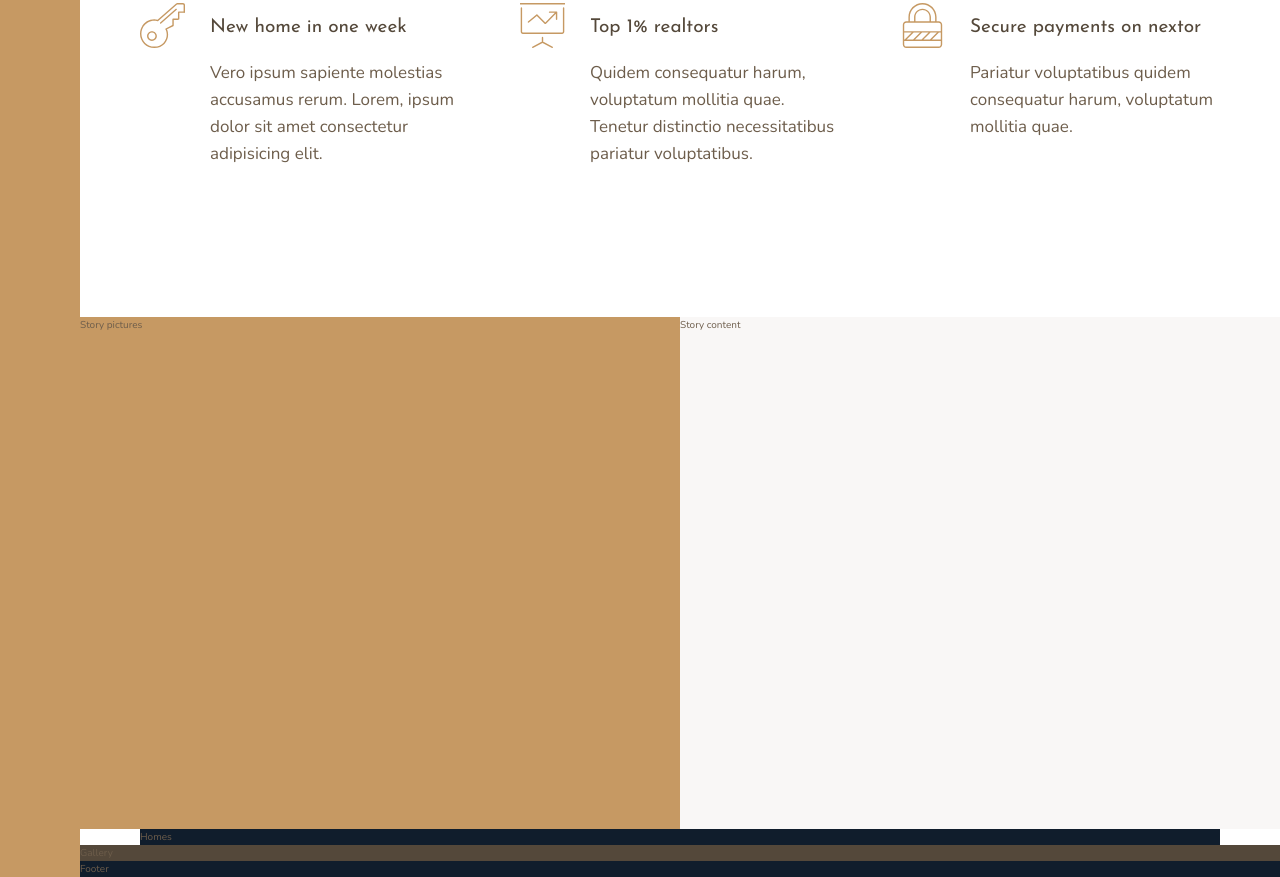
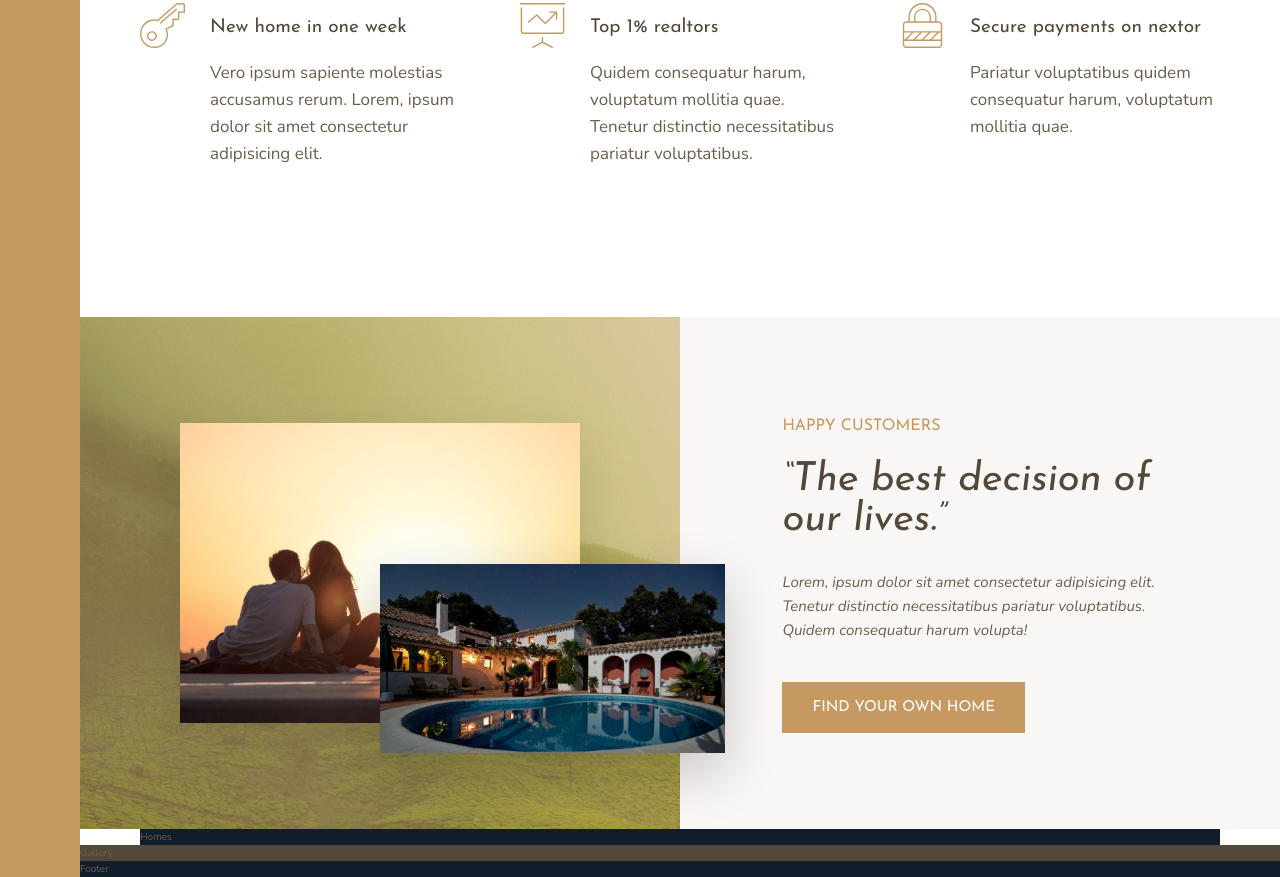
Before and after one commit to Kenny-Hom27/nexter-project, a website: page index.html in a window 1280 px wide. Shown: the part 991-1868 px from the top of the page. Drawn offline with nearby package versions, Linux system fonts and the light colour scheme.

Commit message:
added story section

```diff
--- a/index.html
+++ b/index.html
@@ -77,11 +77,18 @@
     </section>
 
     <div class="story__pictures">
-        Story pictures
+        <img src="img/story-1.jpeg" alt="Couple with new house" class="story__img--1">
+        <img src="img/story-2.jpeg" alt="New house" class="story__img--2">
     </div>
 
     <div class="story__content">
-        Story content
+        <h3 class="heading-3 mb-sm">Happy Customers</h3>
+        <h2 class="heading-2 heading-2--dark mb-md">&ldquo;The best decision of our lives.&rdquo;</h2>
+        <p class="story__text">
+            Lorem, ipsum dolor sit amet consectetur adipisicing elit. Tenetur distinctio
+            necessitatibus pariatur voluptatibus. Quidem consequatur harum volupta!
+        </p>
+        <button class="btn">Find your own home</button>
     </div>
 
     <section class="homes">
--- a/sass/_story.scss
+++ b/sass/_story.scss
@@ -3,10 +3,48 @@
   &__pictures {
     background-color: $color-primary;
     grid-column: full-start / col-end 4;
+    background-image: linear-gradient(rgba($color-primary, .5), rgba($color-primary, .5)), url('../img/back.jpg');
+
+    display: grid;
+    grid-template-rows: repeat(6, 1fr);
+    grid-template-columns: repeat(6, 1fr);
+    align-items: center;
+  }
+
+  &__img--1 {
+    width: 100%;
+    grid-row: 2 / 6;
+    grid-column: 2 / 6;
+    box-shadow: 0 2rem 5rem rgba(#000, .1);
+  }
+
+  &__img--2 {
+    width: 115%;
+    grid-row: 4 / 6;
+    grid-column: 4 / 7;
+    z-index: 1;
+    box-shadow: 0 2rem 5rem rgba(#000, .2);
   }
 
   &__content {
     background-color: $color-grey-light-1;
     grid-column: col-start 5 / full-end;
+
+    padding: 6rem 8vw;
+
+    // display: flex;
+    // flex-direction: column;
+    // justify-content: center;
+    // align-items: flex-start;
+
+    display: grid;
+    align-content: center;
+    justify-items: start;
+  }
+
+  &__text {
+    font-size: 1.5rem;
+    font-style: italic;
+    margin-bottom: 4rem;
   }
 }
--- a/sass/_typography.scss
+++ b/sass/_typography.scss
@@ -9,10 +9,24 @@
 
 .heading-2 {
   @extend %heading;
+  font-size: 4rem;
+  font-style: italic;
+  line-height: 1;
+
+  &--light {
+    color: $color-grey-light-1;
+  }
+
+  &--dark {
+    color: $color-grey-dark-1;
+  }
 }
 
 .heading-3 {
   @extend %heading;
+  font-size: 1.6rem;
+  color: $color-primary;
+  text-transform: uppercase;
 }
 
 .heading-4 {
@@ -27,3 +41,25 @@
     color: $color-grey-dark-1;
   }
 }
+
+.btn {
+  background-color: $color-primary;
+  color: #fff;
+  border: none;
+  border-radius: 0;
+  font-family: $font-display;
+  font-size: 1.5rem;
+  text-transform: uppercase;
+  padding: 1.8rem 3rem;
+  cursor: pointer;
+  transition: all .2s;
+
+  &:hover {
+    background-color: $color-primary-dark;
+  }
+}
+
+.mb-sm { margin-bottom: 2rem; }
+.mb-md { margin-bottom: 3rem; }
+.mb-lg { margin-bottom: 4rem; }
+.mb-hg { margin-bottom: 8rem; }
```
Also changed, not shown: css/style.css.
